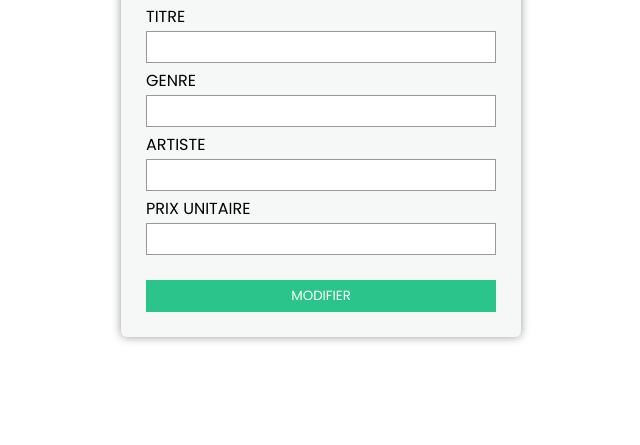
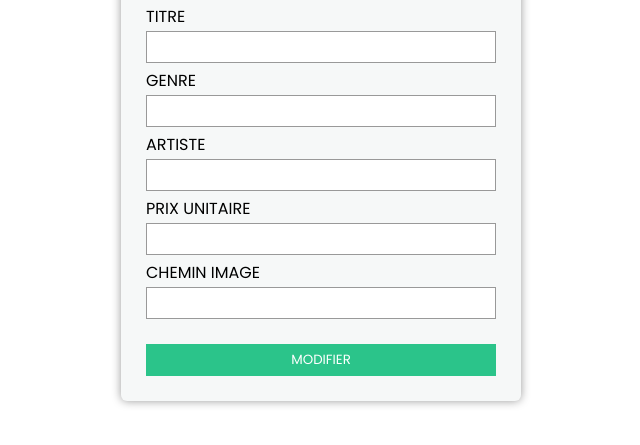
Before and after one commit to yannisduvignau/Projet_PHP, a PHP site: page /backoffice/modify.php?id=1 in a window 1280 px wide. Shown: the part 234-679 px from the top of the page, without its empty margins (319-959 px from the left). Run offline with PHP 8.4, Linux system fonts and the light colour scheme; data that the repository does not hold is empty; style sheets or scripts are compiled from the project's sources.

Commit message:
Sauvegarde. Ajout cd dinguerie

```diff
--- a/applicationPHP/backoffice/modify.php
+++ b/applicationPHP/backoffice/modify.php
@@ -27,7 +27,7 @@
         //vérifier que les champs ont été remplis
         if(isset($titre) && isset($genre) && isset($artiste) && isset($prixUnitaire)){
             //requte de modif
-            $req = mysqli_query($connexion, "UPDATE $nomTableCds SET titre = '$titre', genre = '$genre', artiste = '$artiste', prixUnitaire = '$prixUnitaire' WHERE id = '$id' ");
+            $req = mysqli_query($connexion, "UPDATE $nomTableCds SET titre = '$titre', genre = '$genre', artiste = '$artiste', prixUnitaire = '$prixUnitaire', image ='$image' WHERE id = '$id' ");
             if($req){
                 //header("Location: backoffice.php");
                 echo '<script type="text/javascript">window.location = "./backoffice.php";</script>';
@@ -60,6 +60,8 @@
                 <input type="text" name="artiste" value="<?=$row['artiste']?>">
                 <label>Prix Unitaire</label>
                 <input type="text" name="prixUnitaire" value="<?=$row['prixUnitaire']?>">
+                <label>Chemin image</label>
+                <input type="text" name="image" value="<?=$row['image']?>">
                 <input type="submit" value="Modifier" name="button">
             </form>
         </div>
--- a/applicationPHP/gestionBD/database.php
+++ b/applicationPHP/gestionBD/database.php
@@ -8,7 +8,7 @@
 
 <?php
 //Pour YANNIS
-$bdname = 'projetphp';
+/* $bdname = 'projetphp';
 $host = 'localhost';
 $username = 'root';
 $password = '';
@@ -17,10 +17,10 @@ $connexion = new mysqli(hostname : $host, username : $username, password : $pass
 
 if($connexion->connect_errno){
     die("Connection error:" . $connexion->connect_error);
-}
+} */
 
 // Pour Clément
-/*$bdname = 'cmourgue_bd';
+$bdname = 'cmourgue_bd';
 $host = 'lakartxela.iutbayonne.univ-pau.fr';
 $username = 'cmourgue_bd';
 $password = 'cmourgue_bd';
@@ -30,7 +30,7 @@ $connexion = new mysqli($host, $username, $password, $bdname); // or die ...
 if($connexion->connect_errno){
     die("Connection error : " . $connexion->connect_error);
 }
-*/
+
 return $connexion;
 
 ?>
```
